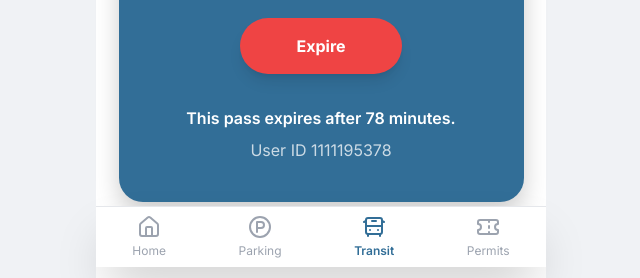
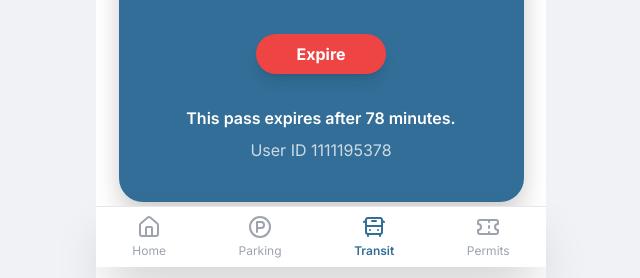
Before and after one commit to Chintzz17/Barrie-Transit-Pass, a Flask app: page / in a window 1280 px wide. Shown: the part 533-811 px from the top of the page, without its empty margins (319-959 px from the left). Run offline with Flask 3, Linux system fonts and the light colour scheme; some libraries are stand-ins or nearby versions.

Commit message:
Removed Extra Space from Barrie Transit text to Video , Resized the Expire Button, Changed the video box to square

```diff
--- a/templates/transit_pass.html
+++ b/templates/transit_pass.html
@@ -88,17 +88,17 @@
                     <p id="current-time" class="text-2xl font-bold mb-8"></p>
 
                 </div>
-                <p class="text font-medium">Barrie Transit</p>
-                <div class="city-video-container flex-grow rounded-xl shadow-inner my-6">
-
-                    <video autoplay loop muted playsinline class="w-full h-full object-cover">
-                        <source src="/static/fuckyoubarrietransit.mp4" type="video/mp4">
-                        Your browser does not support the video tag.
-                    </video>
+                <div class="flex flex-col items-center">
+                    <p class="text font-medium mb-2">Barrie Transit</p>
+                    <div class="city-video-container flex-grow shadow-inner w-full">
+                        <video autoplay loop muted playsinline class="w-full h-full object-cover">
+                            <source src="/static/fuckyoubarrietransit.mp4" type="video/mp4">
+                            Your browser does not support the video tag.
+                        </video>
+                    </div>
                 </div>
-
                 <div class="flex flex-col items-center">
-                    <button id="expire-button" class="bg-red-500 hover:bg-red-600 text-white font-bold py-4 px-14 rounded-full shadow-lg transition duration-200 transform hover:scale-105 mb-8 focus:outline-none">
+                    <button id="expire-button" class="bg-red-500 hover:bg-red-600 text-white font-bold py-2 px-10 rounded-full shadow-lg transition duration-200 transform hover:scale-105 mb-8 focus:outline-none">
                         Expire
                     </button>
 
```
